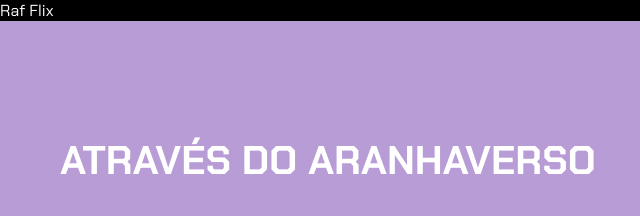
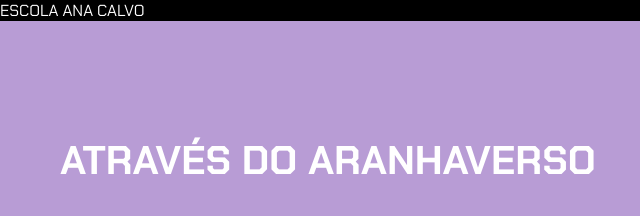
Before and after one commit to Rrc1f2024acg/AluraFlix, a plain HTML site: page index.html in a window 1280 px wide. Shown: the top 216 px of the page, 0-640 px from the left. Drawn offline with Linux system fonts and the light colour scheme.

Commit message:
Update index.html

```diff
--- a/index.html
+++ b/index.html
@@ -7,11 +7,11 @@
     <link
         href="https://fonts.googleapis.com/css2?family=Chakra+Petch:ital,wght@0,300;0,400;0,500;0,600;0,700;1,300;1,400;1,500;1,600;1,700&display=swap"
         rel="stylesheet">
-    <title>Raf Flix</title>
+    <title>ESCOLA ANA CALVO</title>
 </head>
 
 <body>
-    <heade>Raf Flix</heade></header>
+    <heade>ESCOLA ANA CALVO</heade></header>
 
     <section class="chamada">
         <div class="chamada-texto">
```
